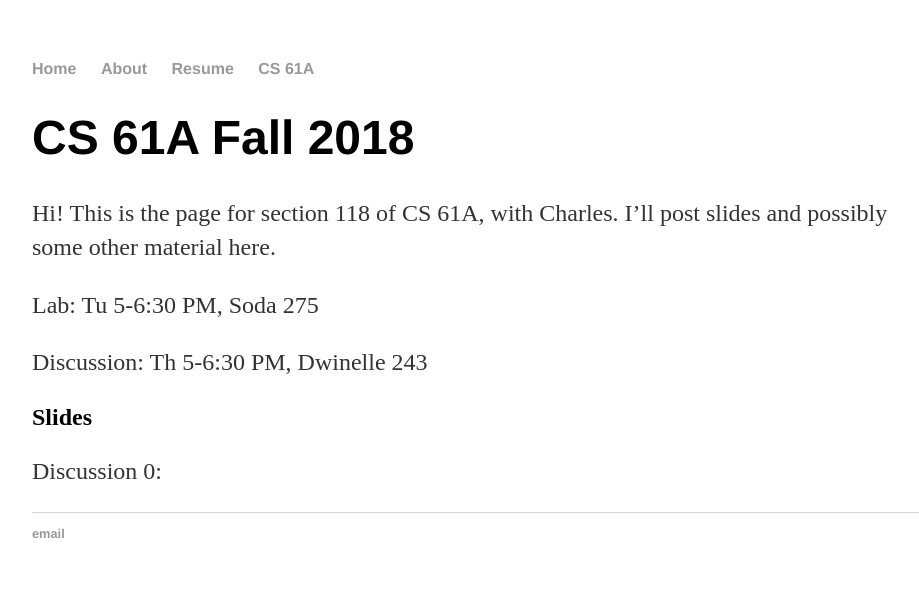
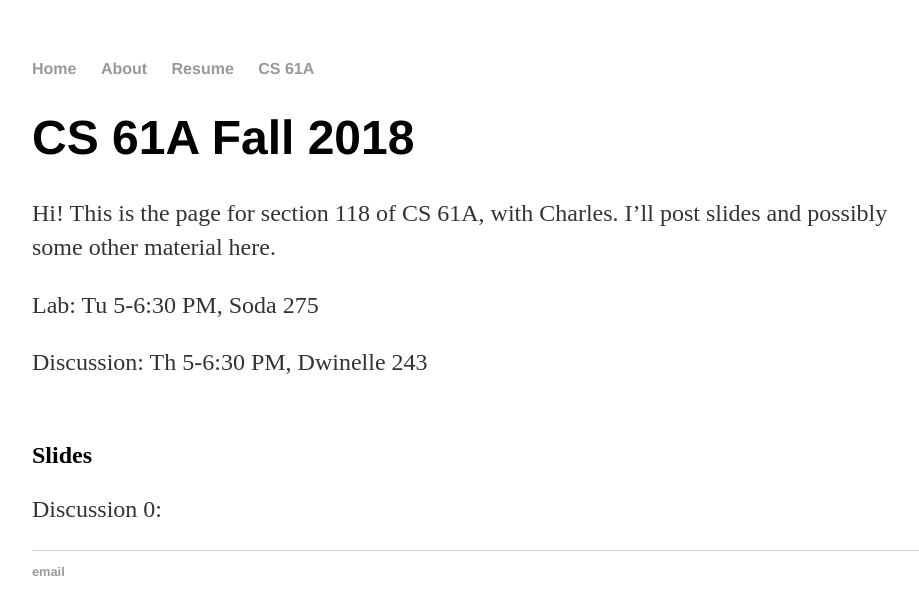
Before and after one commit to charleshong3/charleshong3.github.io, a Jekyll site: the page built from 61a/index.html, in a window 1280 px wide. Shown: the top 615 px of the page, without its empty margins (160-1079 px from the left). Built offline with Jekyll 4.4.1, drawn with Linux system fonts in a browser that asks for light colours.

Commit message:
added small line?

```diff
--- a/61a/index.html
+++ b/61a/index.html
@@ -12,7 +12,7 @@ title: CS 61A Fall 2018
     <p>
         Discussion: Th 5-6:30 PM, Dwinelle 243
     </p>
-    <p></p>
+    <ul><br></ul>
     <h2>Slides</h2>
     <p>
         Discussion 0:
```
